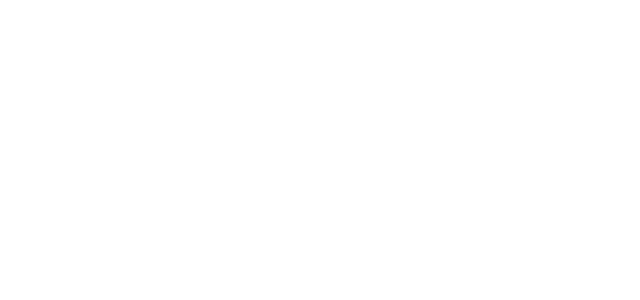
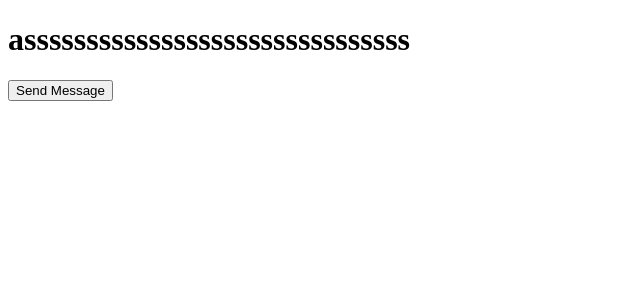
Before and after one commit to WillRMachado/jobsityChallenge, a React (Create React App) app in the folder frontend/: page /chat in a window 1280 px wide. Shown: the top 300 px of the page, without its empty margins (0-640 px from the left). Built offline with nearby package versions, Linux system fonts and the light colour scheme.

Commit message:
routes structure

```diff
--- /dev/null
+++ b/frontend/src/pages/chat.tsx
@@ -0,0 +1,32 @@
+import React from "react";
+import api from "../services/api";
+
+function Chat() {
+  const sendMessage = async () => {
+    // event.preventDefault();
+    const body = {
+      username: "k",
+      message: "k"
+    };
+    const headers = {
+      headers: { authorization: sessionStorage.getItem("token") }
+    };
+    try {
+      const response = await api.post("/message", body, headers);
+      //   sessionStorage.setItem("token", response.data.token);
+      //   history.push("/chat");
+    } catch (err) {
+      window.alert(err.response.data.error);
+    }
+  };
+  return (
+    <div>
+      <h1>asssssssssssssssssssssssssssssss</h1>
+      <button type="submit" onClick={sendMessage}>
+        Send Message
+      </button>
+    </div>
+  );
+}
+
+export default Chat;
--- a/frontend/src/pages/login.tsx
+++ b/frontend/src/pages/login.tsx
@@ -8,13 +8,13 @@ function Login(props: { history: any }) {
 
   async function handleLogin(event: any) {
     event.preventDefault();
-    sessionStorage.setItem("teste", "t");
     try {
       const response = await api.post("/login", {
         email,
         password
       });
-      console.log(response.data.token);
+      sessionStorage.setItem("token", response.data.token);
+      history.push("/chat");
     } catch (err) {
       window.alert(err.response.data.error);
     }
@@ -40,7 +40,7 @@ function Login(props: { history: any }) {
         <button type="submit">Entrar</button>
       </form>
       <h5 onClick={() => history.push("/")}>
-        <a href="">Don't have an account? click here</a>
+        Don't have an account? click here
       </h5>
     </div>
   );
--- a/frontend/src/pages/register.tsx
+++ b/frontend/src/pages/register.tsx
@@ -6,8 +6,6 @@ function Register(props: { history: any }) {
   const [username, setUsername] = useState("");
   const [email, setEmail] = useState("");
   const [password, setPassword] = useState("");
-
-
 
   async function handleRegister(event: any) {
     event.preventDefault();
@@ -50,7 +48,7 @@ function Register(props: { history: any }) {
         <button type="submit">Entrar</button>
       </form>
       <h5 onClick={() => history.push("/login")}>
-        <a href="">Already have an account? click here</a>
+        Already have an account? click here
       </h5>
     </div>
   );
--- a/frontend/src/routes.js
+++ b/frontend/src/routes.js
@@ -4,7 +4,7 @@ import { BrowserRouter, Switch, Route } from "react-router-dom";
 import Register from "./pages/register.tsx";
 import Login from "./pages/login";
 // import Dashboard from './pages/Dashboard'
-// import New from './pages/New'
+import Chat from './pages/chat'
 
 export default function Routes() {
   return (
@@ -12,7 +12,7 @@ export default function Routes() {
       <Switch>
         <Route path="/" exact component={Register} />
         <Route path="/login" component={Login} />
-        {/* <Route path ="/new" component={New}/> */}
+        <Route path ="/chat" component={Chat}/>
       </Switch>
     </BrowserRouter>
   );
```
